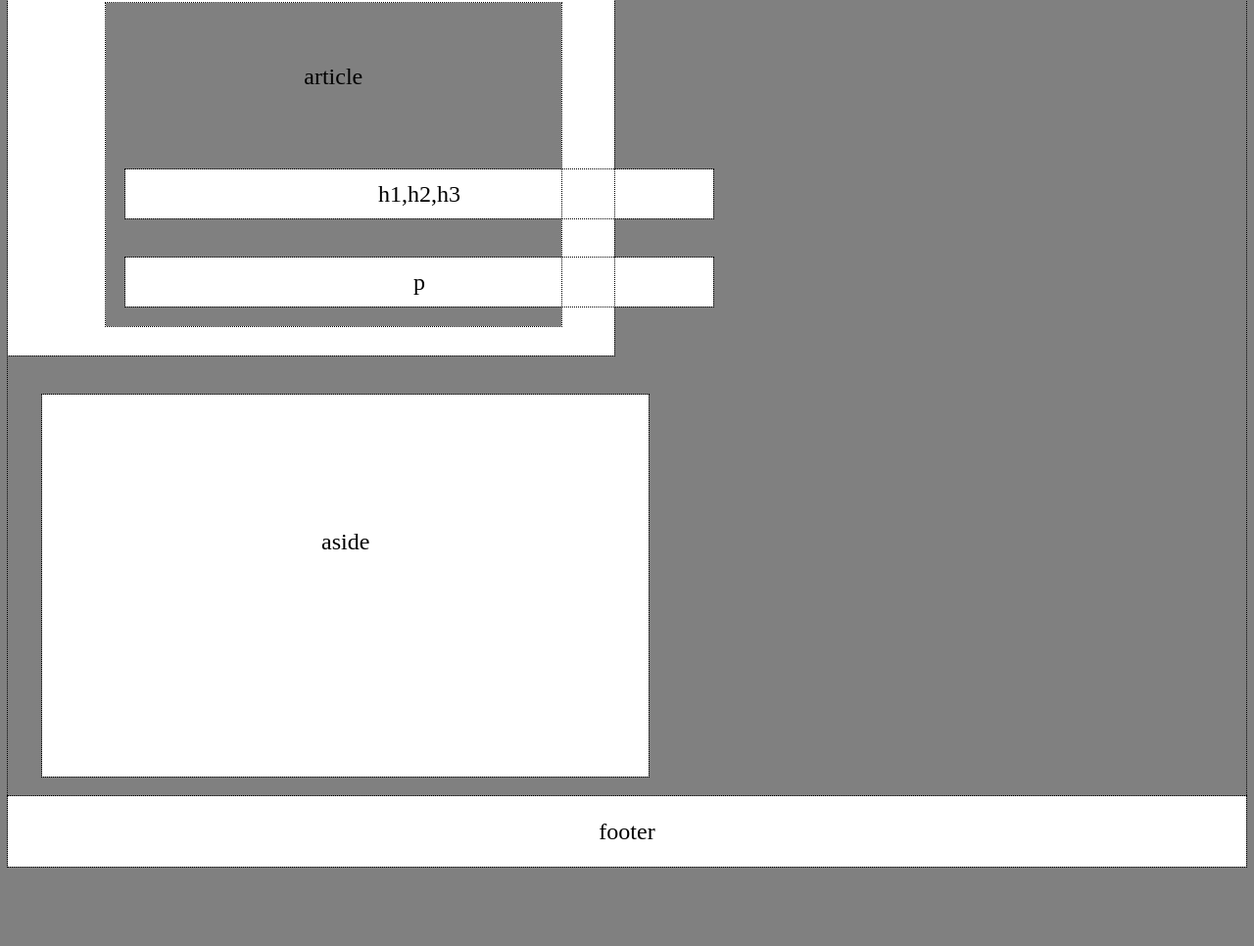
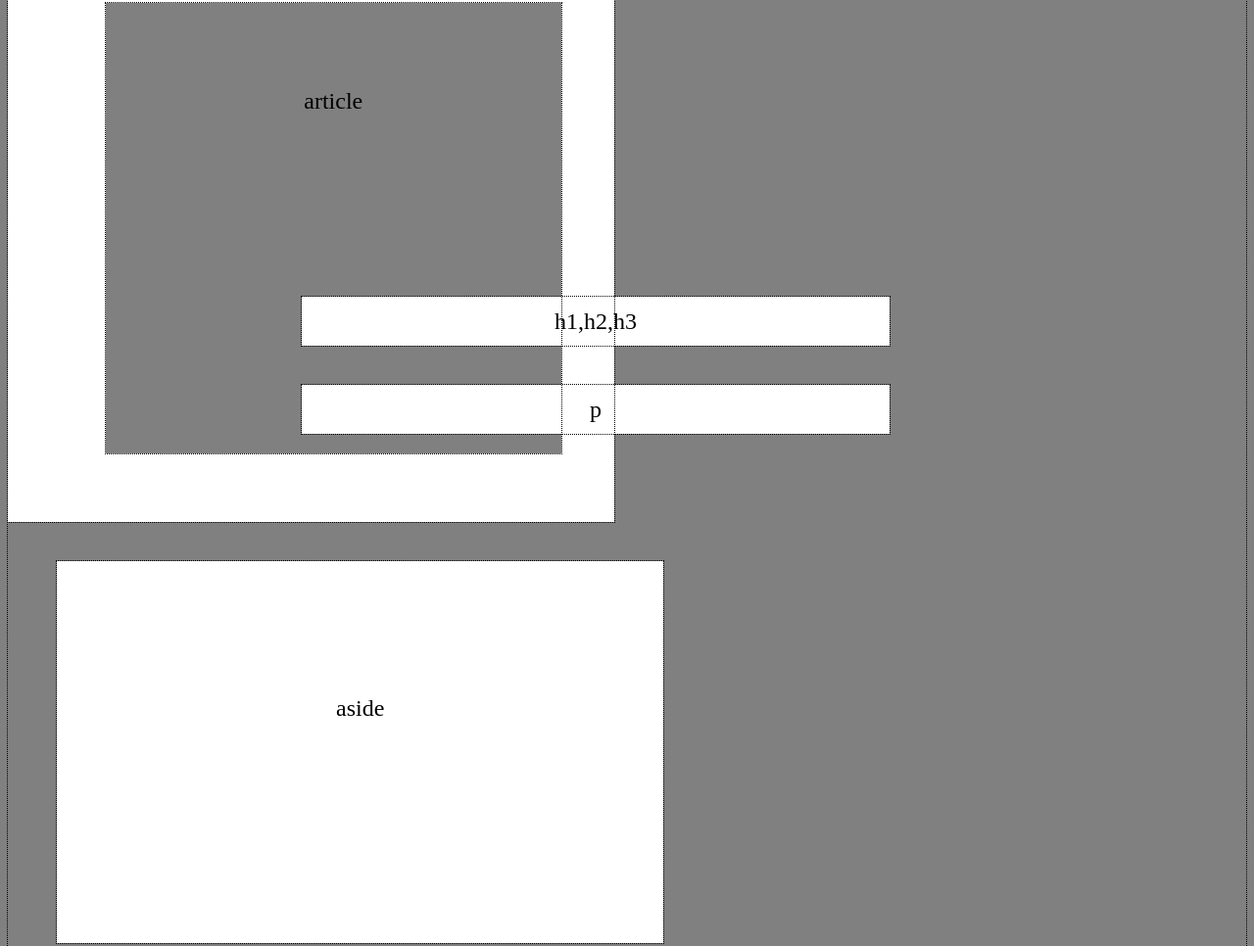
Before and after one commit to ASHLYANNABRAHAM/Homework, a plain HTML site: page index.html in a window 1280 px wide. Shown: the part 519-1485 px from the top of the page at 98% size. Before the commit the page ends 1412 px from the top, so only its background shows below. Drawn offline with Linux system fonts and the light colour scheme.

Commit message:
homework

```diff
--- a/style.css
+++ b/style.css
@@ -35,6 +35,7 @@
       float: left;
       margin-top: 20px;
       margin-bottom:20px;
+      padding-bottom: 40px;
       background:white;
       color:black;
       width: 49%;
@@ -50,13 +51,16 @@
       background:gray;
       color:black;
       width: 75%;
-      line-height: 150px;
+      line-height: 200px;
 
   }
 
   h123 {
      float:left;
+     align-items: center;
      margin:20px;
+     margin-top: 100px;
+     margin-left: 200px;
      background:white;
      color:black;
      width: 600px;
@@ -66,6 +70,7 @@
   psec {
     float:left;
     margin:20px;
+    margin-left: 200px;
     background:white;
     color:black;
     width: 600px;
@@ -75,7 +80,7 @@
   #aside {
     margin-top: 20px;
     margin-bottom: 20px;
-    margin-left: 35px;
+    margin-left: 50px;
     padding-bottom: 90px;
     float:left;
     background:white;
```
